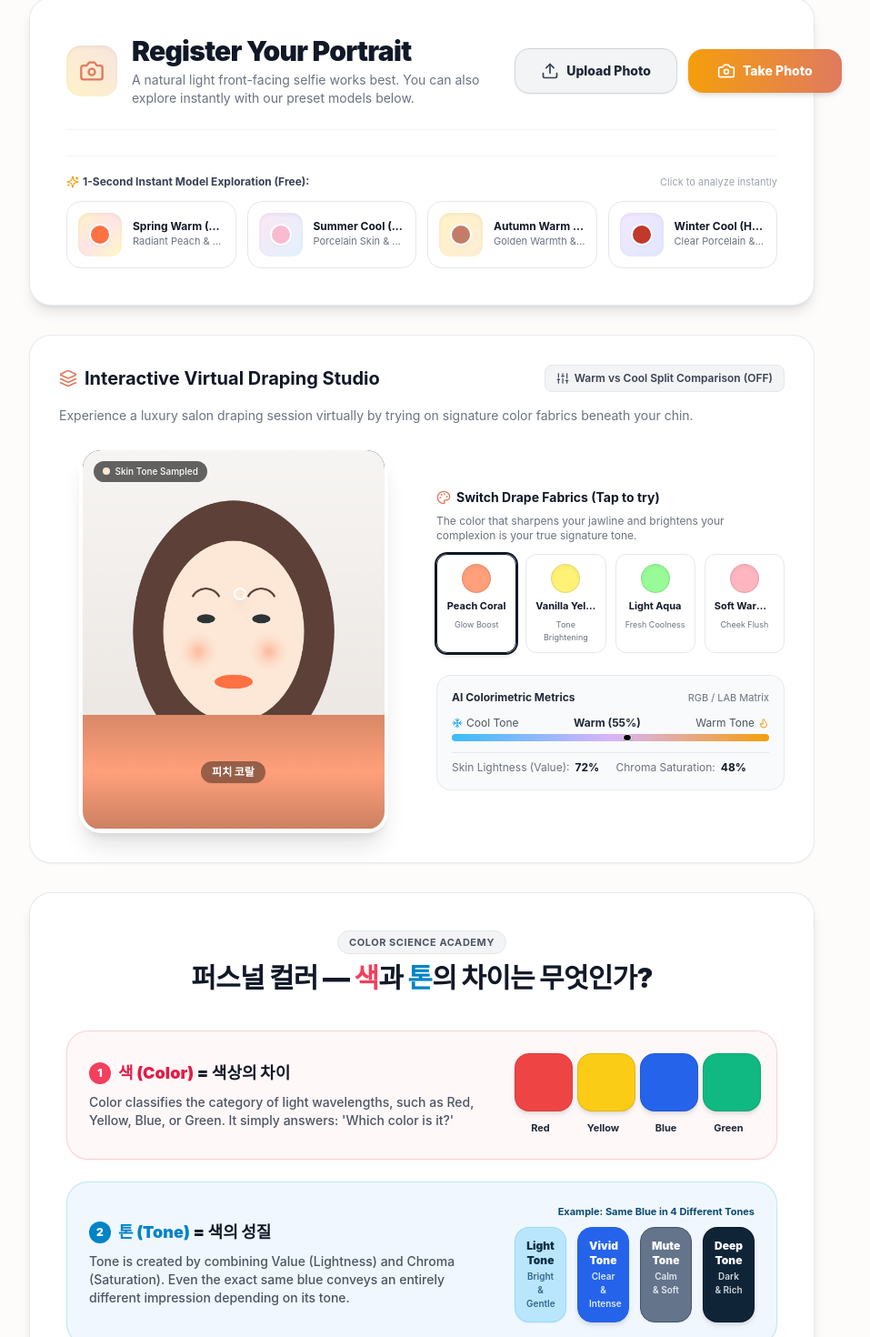
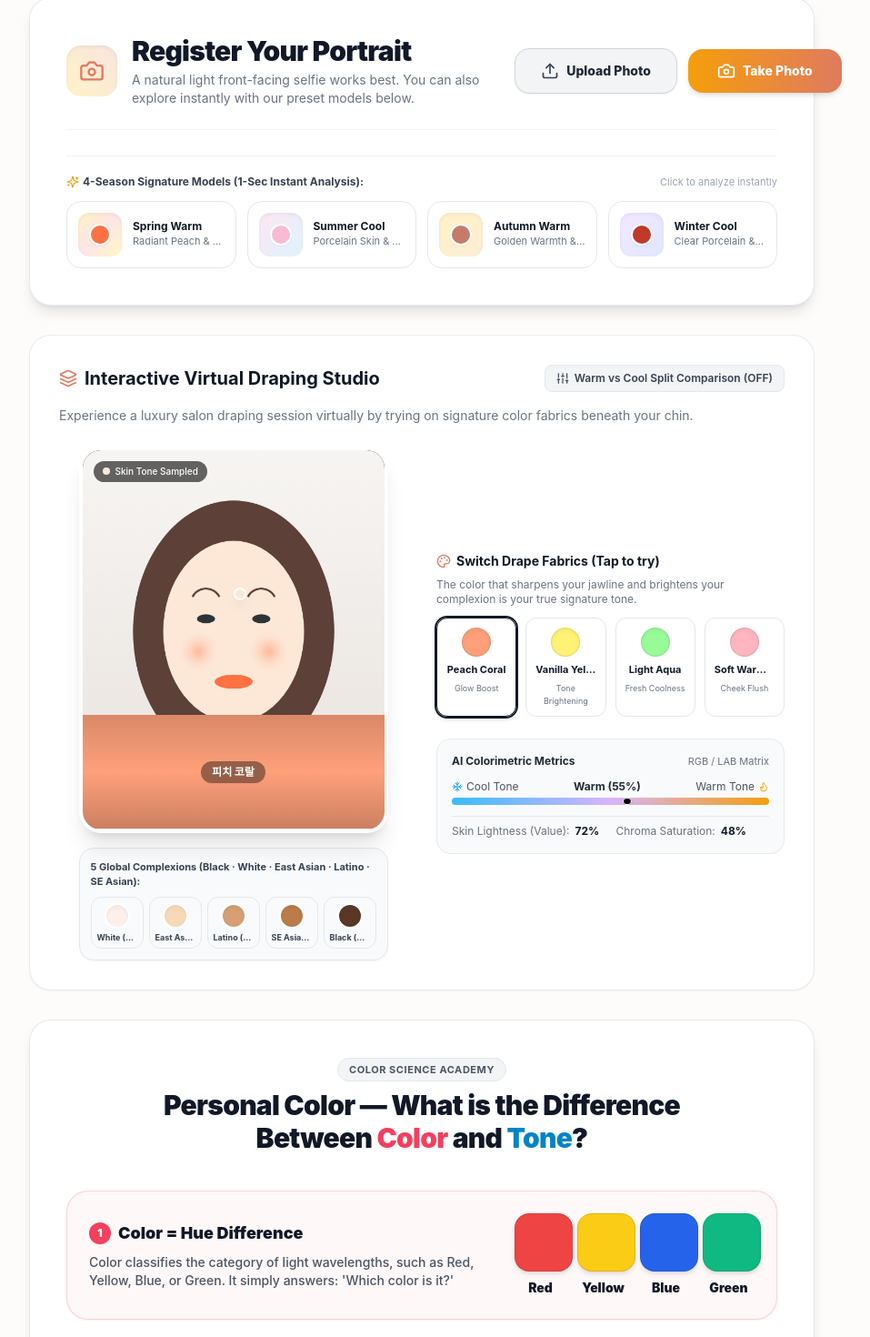
Before and after one commit to yjongsung1211-sys/stayhelper, a Next.js app: page / in a window 1280 px wide. Shown: the part 366-1836 px from the top of the page at 91% size, without its empty margins (176-1133 px from the left). Built offline with nearby package versions, Linux system fonts and the light colour scheme; a web font is replaced by a local one.

Commit message:
fix(personalcolorhelper): 100% localization for EN/JA, add 5 global skin tones, and fix color label vertical alignment

```diff
--- a/app/page.tsx
+++ b/app/page.tsx
@@ -53,7 +53,7 @@ const UI_TEXT = {
     cameraBtn: "카메라 촬영",
     cameraShootBtn: "지금 찰칵 촬영!",
     cameraGuide: "원 안에 얼굴을 맞춰주세요",
-    presetTitle: "사진 없이 1초 즉시 체험 모델 (무료 열람):",
+    presetTitle: "사계절 4대 대표 모델 1초 즉시 체험 (무료):",
     presetSub: "클릭 즉시 결과 진단",
     drapingTitle: "인터랙티브 가상 드레이핑 (Virtual Draping)",
     drapingDesc: "실제 퍼스널컬러 진단실처럼 얼굴 아래에 천(Drape)을 실시간으로 대보며 안색이 화사해지는지 확인하세요.",
@@ -106,8 +106,13 @@ const UI_TEXT = {
     stylingBannerTitle: "내 톤에 딱 맞는 이번 주 럭셔리 OOTD",
     stylingBannerDesc: "미국 5대 정품 유통사 100% 실시간 재고 룩북을 바로 감상하고 쇼핑해보세요.",
     stylingBannerBtn: "맞춤 룩북 보러가기",
+    ethnicityTitle: "인종별 5대 피부색 선택 (흑인·백인·황인·라틴·동남아):",
     eduEyebrow: "세계관의 길 · 색채학 공식 가이드",
-    eduTitle: "퍼스널 컬러 — 색과 톤의 차이는 무엇인가?",
+    eduTitlePrefix: "퍼스널 컬러 — ",
+    eduTitleColor: "색",
+    eduTitleAnd: "과 ",
+    eduTitleTone: "톤",
+    eduTitleSuffix: "의 차이는 무엇인가?",
     eduStep1Badge: "색 (Color) = 색상의 차이",
     eduStep1Desc: "색은 빨강, 파랑, 노랑, 초록처럼 색의 종류를 구분하는 기준입니다. 즉, 어떤 색인가를 의미합니다.",
     colorRed: "빨강",
@@ -145,6 +150,7 @@ const UI_TEXT = {
     eduSumCoreTag: "퍼스널 컬러의 핵심",
     eduSumCoreTitle: "색상 + 톤 + 개인의 조화",
     eduSumCoreDesc: "자신에게 어울리는 색뿐 아니라 그 색의 톤까지 찾아내는 것",
+    eduSumCoreRec: "✨ 12톤 정밀 AI 진단 추천",
   },
   en: {
     brandName: "PersonalColorHelper",
@@ -164,7 +170,7 @@ const UI_TEXT = {
     cameraBtn: "Take Photo",
     cameraShootBtn: "Capture Now!",
     cameraGuide: "Align your face inside the circle",
-    presetTitle: "1-Second Instant Model Exploration (Free):",
+    presetTitle: "4-Season Signature Models (1-Sec Instant Analysis):",
     presetSub: "Click to analyze instantly",
     drapingTitle: "Interactive Virtual Draping Studio",
     drapingDesc: "Experience a luxury salon draping session virtually by trying on signature color fabrics beneath your chin.",
@@ -217,8 +223,13 @@ const UI_TEXT = {
     stylingBannerTitle: "Luxury Outfits Curated for Your Tone",
     stylingBannerDesc: "Shop live US retail inventory (Zara US, Nordstrom, SSENSE) matched to your color palette.",
     stylingBannerBtn: "Explore Matching Lookbook",
+    ethnicityTitle: "5 Global Complexions (Black · White · East Asian · Latino · SE Asian):",
     eduEyebrow: "COLOR SCIENCE ACADEMY",
-    eduTitle: "Personal Color — What is the Difference Between Color and Tone?",
+    eduTitlePrefix: "Personal Color — What is the Difference Between ",
+    eduTitleColor: "Color",
+    eduTitleAnd: " and ",
+    eduTitleTone: "Tone",
+    eduTitleSuffix: "?",
     eduStep1Badge: "Color = Hue Difference",
     eduStep1Desc: "Color classifies the category of light wavelengths, such as Red, Yellow, Blue, or Green. It simply answers: 'Which color is it?'",
     colorRed: "Red",
@@ -256,6 +267,7 @@ const UI_TEXT = {
     eduSumCoreTag: "Core of Personal Color",
     eduSumCoreTitle: "Color + Tone + Personal Harmony",
     eduSumCoreDesc: "Finding not just your color, but the exact seasonal TONE that illuminates you.",
+    eduSumCoreRec: "✨ Recommended: Unlock 12-Tone Matrix",
   },
   ja: {
     brandName: "パーソナルカラーヘルパー",
@@ -275,7 +287,7 @@ const UI_TEXT = {
     cameraBtn: "カメラで撮影",
     cameraShootBtn: "今すぐ撮影！",
     cameraGuide: "円の中にお顔を合わせてください",
-    presetTitle: "写真なしで1秒即診断モデル (無料公開中):",
+    presetTitle: "4シーズン代表モデル 1秒即時診断 (無料):",
     presetSub: "クリックですぐに結果を表示",
     drapingTitle: "インタラクティブ・バーチャルドレープ (Virtual Draping)",
     drapingDesc: "実際のパーソナルカラーサロンのように、お顔の下に診断布（ドレープ）をリアルタイムで当てて顔色の変化を体験できます。",
@@ -328,14 +340,19 @@ const UI_TEXT = {
     stylingBannerTitle: "あなたのシーズンに最も映える今週のラグジュアリーOOTD",
     stylingBannerDesc: "アメリカ人気ブランド（Zara US、Nordstrom、SSENSE）のリアルタイム在庫コーデをチェック。",
     stylingBannerBtn: "似合わせルックブックを見る",
+    ethnicityTitle: "人種・肌トーン5選 (黒人・白人・東アジア・ラテン・東南アジア):",
     eduEyebrow: "色彩学マスタークラス · 公式ガイド",
-    eduTitle: "パーソナルカラー — 色とトーンの違いとは？",
+    eduTitlePrefix: "パーソナルカラー — ",
+    eduTitleColor: "色",
+    eduTitleAnd: "と",
+    eduTitleTone: "トーン",
+    eduTitleSuffix: "の違いとは？",
     eduStep1Badge: "色 (Color) ＝ 色相の違い",
     eduStep1Desc: "色は赤、黄、青、緑のように色の種類を区別する基準です。つまり「何色か」を意味します。",
-    colorRed: "赤 (Red)",
-    colorYellow: "黄 (Yellow)",
-    colorBlue: "青 (Blue)",
-    colorGreen: "緑 (Green)",
+    colorRed: "赤",
+    colorYellow: "黄",
+    colorBlue: "青",
+    colorGreen: "緑",
     eduStep2Badge: "トーン (Tone) ＝ 色の性質",
     eduStep2Desc: "トーンは色の明度（明るさ）と彩度（鮮やかさ）が結びついて現れる性質です。同じ青でもトーンによって全く異なる印象を与えます。",
     eduStep2Sub: "同じ青色・異なるトーンの例",
@@ -367,6 +384,7 @@ const UI_TEXT = {
     eduSumCoreTag: "パーソナルカラーの核心",
     eduSumCoreTitle: "色相 ＋ トーン ＋ 個人の調和",
     eduSumCoreDesc: "似合う色だけでなく、その色の最適な「トーン」まで突き止めること",
+    eduSumCoreRec: "✨ 12タイプ精密AI診断推奨",
   },
 };
 
@@ -679,12 +697,12 @@ const PERSONAL_COLOR_DB: Record<string, ColorToneData> = {
   },
 };
 
-// ─── 샘플 모델 프리셋 (4계절 퍼스널 컬러) ──────────────────────
+// ─── 샘플 모델 프리셋 (사계절 퍼스널 컬러 4대 표준 모델) ────────────────
 const PRESET_MODELS = [
   {
     id: "spring_warm",
-    labels: { ko: "봄 웜톤 (생기 브라이트)", en: "Spring Warm (Bright Peach)", ja: "イエベ春 (ブライトピーチ)" },
-    descs: { ko: "화사한 피부 & 코랄 피치", en: "Radiant Peach & Coral Glow", ja: "明るい血色感 ＆ コーラル" },
+    labels: { ko: "봄 웜톤 (Spring)", en: "Spring Warm", ja: "イエベ春 (Spring)" },
+    descs: { ko: "화사한 피부 & 피치 코랄", en: "Radiant Peach & Coral Glow", ja: "明るい血色感 ＆ コーラル" },
     toneHint: "spring_light",
     skinHex: "#FDE8D7",
     lipHex: "#FF7043",
@@ -693,8 +711,8 @@ const PRESET_MODELS = [
   },
   {
     id: "summer_cool",
-    labels: { ko: "여름 쿨톤 (청순 파스텔)", en: "Summer Cool (Dewy Light)", ja: "ブルベ夏 (透明感パステル)" },
-    descs: { ko: "뽀얀 피부 & 핑크빛 립", en: "Porcelain Skin & Dewy Pink", ja: "白玉肌 ＆ ピュアピンク" },
+    labels: { ko: "여름 쿨톤 (Summer)", en: "Summer Cool", ja: "ブルベ夏 (Summer)" },
+    descs: { ko: "뽀얀 피부 & 핑크빛 로즈", en: "Porcelain Skin & Rose Pink", ja: "白玉肌 ＆ ピュアピンク" },
     toneHint: "summer_light",
     skinHex: "#FCEFE9",
     lipHex: "#F8BBD0",
@@ -703,8 +721,8 @@ const PRESET_MODELS = [
   },
   {
     id: "autumn_warm",
-    labels: { ko: "가을 웜톤 (차분 뮤트)", en: "Autumn Warm (Soft Autumn)", ja: "イエベ秋 (大人ニュアンス)" },
-    descs: { ko: "골든 베이지 & 살구 피치", en: "Golden Warmth & Soft Brick", ja: "まろやかベージュ ＆ アプリコット" },
+    labels: { ko: "가을 웜톤 (Autumn)", en: "Autumn Warm", ja: "イエベ秋 (Autumn)" },
+    descs: { ko: "골든 베이지 & 테라코타", en: "Golden Warmth & Soft Brick", ja: "まろやかベージュ ＆ テラコッタ" },
     toneHint: "autumn_mute",
     skinHex: "#EED7C5",
     lipHex: "#C47C68",
@@ -713,13 +731,58 @@ const PRESET_MODELS = [
   },
   {
     id: "winter_cool",
-    labels: { ko: "겨울 쿨톤 (선명 비비드)", en: "Winter Cool (High Contrast)", ja: "ブルベ冬 (鮮烈コントラスト)" },
+    labels: { ko: "겨울 쿨톤 (Winter)", en: "Winter Cool", ja: "ブルベ冬 (Winter)" },
     descs: { ko: "투명 도자기 & 체리 레드", en: "Clear Porcelain & Cherry Red", ja: "冴えた陶器肌 ＆ 鮮明ルビー" },
     toneHint: "winter_bright",
     skinHex: "#FDF4EE",
     lipHex: "#C0392B",
     hairHex: "#111116",
     avatarBg: "from-purple-100 to-indigo-100",
+  },
+];
+
+
+// ─── 5대 인종/글로벌 피부색 프리셋 (흑인 · 백인 · 황인종 · 라틴 · 동남아시아인) ─────
+const ETHNICITY_SKIN_TONES = [
+  {
+    id: "white",
+    labels: { ko: "백인 (Fair)", en: "White (Fair)", ja: "白人 (フェア)" },
+    skinHex: "#FBF0EA",
+    lipHex: "#EE8291",
+    hairHex: "#543825",
+    toneHint: "spring_light",
+  },
+  {
+    id: "east_asian",
+    labels: { ko: "황인종 (동아시아)", en: "East Asian", ja: "東アジア" },
+    skinHex: "#F6D9B8",
+    lipHex: "#E57373",
+    hairHex: "#211A16",
+    toneHint: "autumn_mute",
+  },
+  {
+    id: "latino",
+    labels: { ko: "라틴 (올리브)", en: "Latino (Olive)", ja: "ラテン (オリーブ)" },
+    skinHex: "#D5A073",
+    lipHex: "#C25953",
+    hairHex: "#1E1815",
+    toneHint: "autumn_deep",
+  },
+  {
+    id: "se_asian",
+    labels: { ko: "동남아시아인 (탠)", en: "SE Asian (Bronze)", ja: "東南アジア (タン)" },
+    skinHex: "#BA7C48",
+    lipHex: "#A9433D",
+    hairHex: "#15110E",
+    toneHint: "autumn_deep",
+  },
+  {
+    id: "black",
+    labels: { ko: "흑인 (에스프레소)", en: "Black (Deep)", ja: "黒人 (ディープ)" },
+    skinHex: "#5B3826",
+    lipHex: "#8B3A3A",
+    hairHex: "#0D0A08",
+    toneHint: "winter_deep",
   },
 ];
 
@@ -826,8 +889,8 @@ export default function ColorHelperPage() {
     } catch (e) {}
   };
 
-  // ── 샘플 모델 로드 ──────────────────────────────────────────
-  const loadPresetModel = (preset: (typeof PRESET_MODELS)[0]) => {
+  // ── 샘플 모델 / 피부색 로드 ────────────────────────────────
+  const applySkinTone = (skin: { skinHex: string; lipHex: string; hairHex: string; toneHint: string }) => {
     setIsCustomPhoto(false);
     setIsUnlocked(tickets > 0);
 
@@ -843,19 +906,19 @@ export default function ColorHelperPage() {
     ctx.fillStyle = grad;
     ctx.fillRect(0, 0, 600, 750);
 
-    ctx.fillStyle = preset.hairHex;
+    ctx.fillStyle = skin.hairHex;
     ctx.beginPath();
     ctx.ellipse(300, 360, 200, 260, 0, 0, Math.PI * 2);
     ctx.fill();
 
-    ctx.fillStyle = preset.skinHex;
+    ctx.fillStyle = skin.skinHex;
     ctx.fillRect(250, 450, 100, 180);
 
     ctx.beginPath();
     ctx.ellipse(300, 360, 140, 180, 0, 0, Math.PI * 2);
     ctx.fill();
 
-    ctx.strokeStyle = preset.hairHex;
+    ctx.strokeStyle = skin.hairHex;
     ctx.lineWidth = 4;
     ctx.beginPath();
     ctx.arc(245, 305, 30, Math.PI * 1.15, Math.PI * 1.85);
@@ -871,22 +934,22 @@ export default function ColorHelperPage() {
     ctx.fill();
 
     const cheekGrad1 = ctx.createRadialGradient(230, 400, 5, 230, 400, 45);
-    cheekGrad1.addColorStop(0, preset.lipHex + "55");
-    cheekGrad1.addColorStop(1, preset.skinHex + "00");
+    cheekGrad1.addColorStop(0, skin.lipHex + "55");
+    cheekGrad1.addColorStop(1, skin.skinHex + "00");
     ctx.fillStyle = cheekGrad1;
     ctx.beginPath();
     ctx.arc(230, 400, 45, 0, Math.PI * 2);
     ctx.fill();
 
     const cheekGrad2 = ctx.createRadialGradient(370, 400, 5, 370, 400, 45);
-    cheekGrad2.addColorStop(0, preset.lipHex + "55");
-    cheekGrad2.addColorStop(1, preset.skinHex + "00");
+    cheekGrad2.addColorStop(0, skin.lipHex + "55");
+    cheekGrad2.addColorStop(1, skin.skinHex + "00");
     ctx.fillStyle = cheekGrad2;
     ctx.beginPath();
     ctx.arc(370, 400, 45, 0, Math.PI * 2);
     ctx.fill();
 
-    ctx.fillStyle = preset.lipHex;
+    ctx.fillStyle = skin.lipHex;
     ctx.beginPath();
     ctx.ellipse(300, 460, 38, 14, 0, 0, Math.PI * 2);
     ctx.fill();
@@ -894,11 +957,15 @@ export default function ColorHelperPage() {
     const dataUrl = cvs.toDataURL("image/png");
     setImageSrc(dataUrl);
 
-    triggerDiagnosis(preset.toneHint, {
-      skin: preset.skinHex,
-      lip: preset.lipHex,
-      hair: preset.hairHex,
+    triggerDiagnosis(skin.toneHint, {
+      skin: skin.skinHex,
+      lip: skin.lipHex,
+      hair: skin.hairHex,
     });
+  };
+
+  const loadPresetModel = (preset: (typeof PRESET_MODELS)[0]) => {
+    applySkinTone(preset);
   };
 
   // ── 웹캠 시작 & 캡처 ─────────────────────────────────────────
@@ -1552,6 +1619,31 @@ export default function ColorHelperPage() {
                 </div>
               </div>
 
+              {/* ── 5대 인종/글로벌 피부색 실시간 변경 툴바 (흑인·백인·황인·라틴·동남아) ── */}
+              <div className="mt-4 w-full max-w-[340px] bg-gray-50/95 rounded-2xl p-3 border border-gray-200 shadow-sm">
+                <div className="text-[11px] font-bold text-gray-700 mb-2 flex items-center justify-between">
+                  <span>{t.ethnicityTitle}</span>
+                </div>
+                <div className="grid grid-cols-5 gap-1.5">
+                  {ETHNICITY_SKIN_TONES.map((eth) => (
+                    <button
+                      key={eth.id}
+                      onClick={() => applySkinTone(eth)}
+                      className="flex flex-col items-center p-1.5 rounded-xl border border-gray-200 hover:border-[#E07A5F] hover:bg-white transition group text-center"
+                      title={eth.labels[lang]}
+                    >
+                      <div
+                        className="w-7 h-7 rounded-full shadow-inner border-2 border-white mb-1 group-hover:scale-110 transition-transform"
+                        style={{ backgroundColor: eth.skinHex }}
+                      />
+                      <span className="text-[9px] font-bold text-gray-700 leading-tight truncate w-full group-hover:text-[#E07A5F]">
+                        {eth.labels[lang]}
+                      </span>
+                    </button>
+                  ))}
+                </div>
+              </div>
+
               {splitView && (
                 <div className="w-full max-w-[340px] mt-3">
                   <div className="flex justify-between text-[11px] text-gray-500 mb-1">
@@ -1648,7 +1740,11 @@ export default function ColorHelperPage() {
             <span>{t.eduEyebrow}</span>
           </div>
           <h2 className="text-2xl sm:text-3xl font-black text-gray-900 tracking-tight">
-            퍼스널 컬러 — <span className="text-rose-500">색</span>과 <span className="text-sky-600">톤</span>의 차이는 무엇인가?
+            {t.eduTitlePrefix}
+            <span className="text-rose-500">{t.eduTitleColor}</span>
+            {t.eduTitleAnd}
+            <span className="text-sky-600">{t.eduTitleTone}</span>
+            {t.eduTitleSuffix}
           </h2>
         </div>
 
@@ -1662,7 +1758,7 @@ export default function ColorHelperPage() {
                     1
                   </span>
                   <h3 className="text-base sm:text-lg font-black text-gray-900">
-                    <span className="text-rose-600">색 (Color)</span> = 색상의 차이
+                    {t.eduStep1Badge}
                   </h3>
                 </div>
                 <p className="text-xs sm:text-sm text-gray-600 font-medium leading-relaxed">
@@ -1671,21 +1767,21 @@ export default function ColorHelperPage() {
               </div>
 
               <div className="grid grid-cols-4 gap-2.5 sm:gap-3 w-full md:w-auto">
-                <div className="text-center">
-                  <div className="w-14 h-14 sm:w-16 sm:h-16 rounded-2xl bg-[#EF4444] shadow-md mx-auto mb-1 border border-black/10" />
-                  <span className="text-[11px] font-bold text-gray-800">{t.colorRed}</span>
-                </div>
-                <div className="text-center">
-                  <div className="w-14 h-14 sm:w-16 sm:h-16 rounded-2xl bg-[#FACC15] shadow-md mx-auto mb-1 border border-black/10" />
-                  <span className="text-[11px] font-bold text-gray-800">{t.colorYellow}</span>
-                </div>
-                <div className="text-center">
-                  <div className="w-14 h-14 sm:w-16 sm:h-16 rounded-2xl bg-[#2563EB] shadow-md mx-auto mb-1 border border-black/10" />
-                  <span className="text-[11px] font-bold text-gray-800">{t.colorBlue}</span>
-                </div>
-                <div className="text-center">
-                  <div className="w-14 h-14 sm:w-16 sm:h-16 rounded-2xl bg-[#10B981] shadow-md mx-auto mb-1 border border-black/10" />
-                  <span className="text-[11px] font-bold text-gray-800">{t.colorGreen}</span>
+                <div className="flex flex-col items-center justify-start text-center">
+                  <div className="w-14 h-14 sm:w-16 sm:h-16 rounded-2xl bg-[#EF4444] shadow-md mx-auto mb-2 border border-black/10" />
+                  <span className="text-xs sm:text-sm font-black text-gray-900 whitespace-nowrap text-center block leading-none">{t.colorRed}</span>
+                </div>
+                <div className="flex flex-col items-center justify-start text-center">
+                  <div className="w-14 h-14 sm:w-16 sm:h-16 rounded-2xl bg-[#FACC15] shadow-md mx-auto mb-2 border border-black/10" />
+                  <span className="text-xs sm:text-sm font-black text-gray-900 whitespace-nowrap text-center block leading-none">{t.colorYellow}</span>
+                </div>
+                <div className="flex flex-col items-center justify-start text-center">
+                  <div className="w-14 h-14 sm:w-16 sm:h-16 rounded-2xl bg-[#2563EB] shadow-md mx-auto mb-2 border border-black/10" />
+                  <span className="text-xs sm:text-sm font-black text-gray-900 whitespace-nowrap text-center block leading-none">{t.colorBlue}</span>
+                </div>
+                <div className="flex flex-col items-center justify-start text-center">
+                  <div className="w-14 h-14 sm:w-16 sm:h-16 rounded-2xl bg-[#10B981] shadow-md mx-auto mb-2 border border-black/10" />
+                  <span className="text-xs sm:text-sm font-black text-gray-900 whitespace-nowrap text-center block leading-none">{t.colorGreen}</span>
                 </div>
               </div>
             </div>
@@ -1700,7 +1796,7 @@ export default function ColorHelperPage() {
                     2
                   </span>
                   <h3 className="text-base sm:text-lg font-black text-gray-900">
-                    <span className="text-sky-600">톤 (Tone)</span> = 색의 성질
+                    {t.eduStep2Badge}
                   </h3>
                 </div>
                 <p className="text-xs sm:text-sm text-gray-600 font-medium leading-relaxed">
@@ -1852,7 +1948,7 @@ export default function ColorHelperPage() {
                 <h4 className="text-sm font-black text-emerald-950 mb-1">{t.eduSumCoreTitle}</h4>
                 <p className="text-xs text-emerald-800 font-bold leading-relaxed">{t.eduSumCoreDesc}</p>
                 <div className="mt-3 flex items-center gap-1 text-[11px] font-extrabold text-emerald-700">
-                  <span>✨ 12톤 정밀 AI 진단 추천</span>
+                  <span>{t.eduSumCoreRec}</span>
                 </div>
               </div>
             </div>
@@ -2116,7 +2212,7 @@ export default function ColorHelperPage() {
       {/* ── FOOTER ────────────────────────────────────────── */}
       <footer className="text-center text-xs text-gray-400 pt-6 pb-12 border-t border-gray-200">
         <p className="font-semibold text-gray-600 mb-1">
-          퍼스널컬러헬퍼 (PersonalColorHelper) · AI Personal Color System
+          {lang === "ko" ? "퍼스널컬러헬퍼 (PersonalColorHelper) · AI 퍼스널 컬러 시스템" : lang === "ja" ? "パーソナルカラーヘルパー (PersonalColorHelper) · AIパーソナルカラーシステム" : "PersonalColorHelper · AI Precision Colorimetry System"}
         </p>
         <p>© 2026 FirstMotion Co., Ltd. All rights reserved. (Seoul · Tokyo · New York)</p>
       </footer>
@@ -2210,7 +2306,7 @@ export default function ColorHelperPage() {
             {/* 공식 페이팔 스마트 버튼 마운트 영역 */}
             <div className="mb-3">
               <div className="flex items-center justify-between text-[11px] text-gray-500 font-medium mb-2 px-1">
-                <span>공식 페이팔 & 신용/체크카드 결제</span>
+                <span>{lang === "ko" ? "공식 페이팔 & 신용/체크카드 결제" : lang === "ja" ? "公式PayPal＆クレジットカード決済" : "Official PayPal & Credit/Debit Card"}</span>
                 <span className="text-emerald-600 font-bold flex items-center gap-1">
                   <ShieldCheck className="w-3.5 h-3.5" /> 256-bit SSL
                 </span>
```
